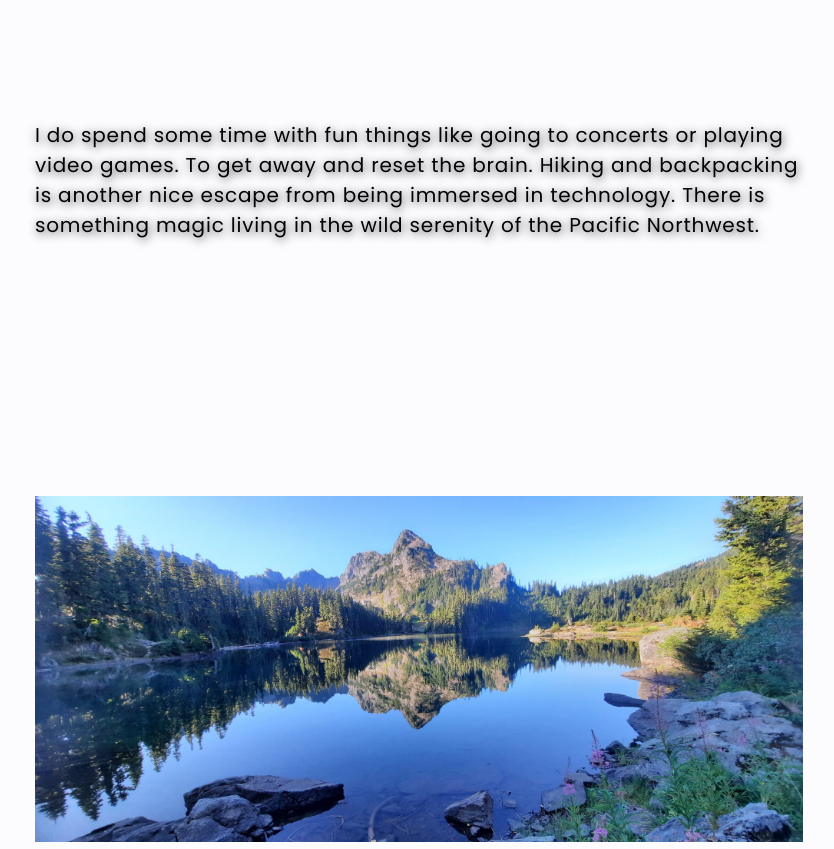
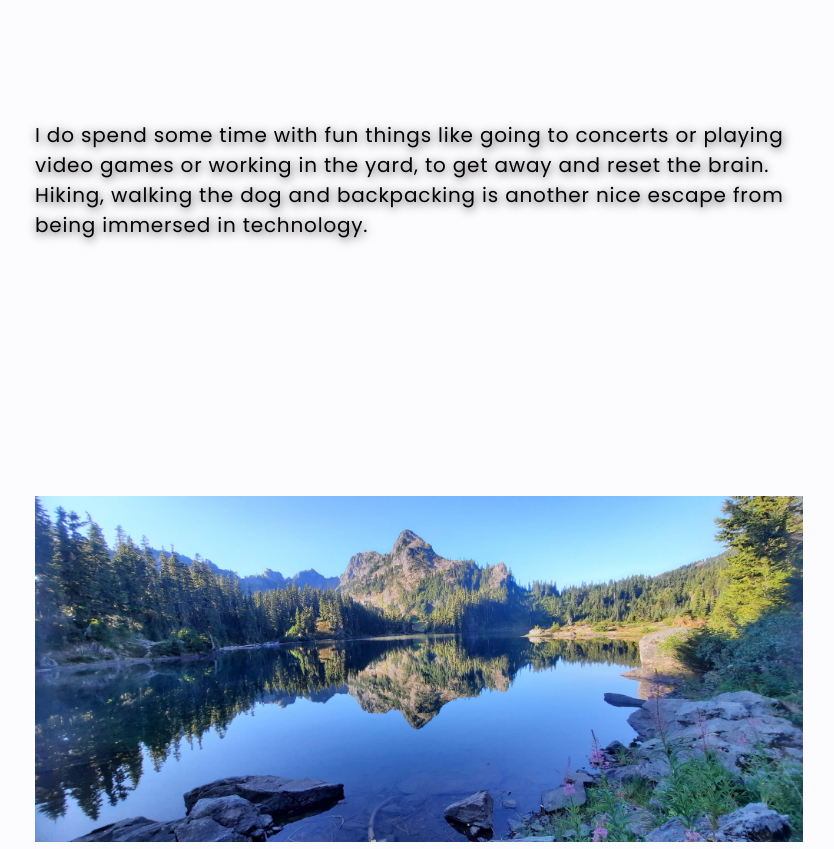
Before and after one commit to aTurbulentMind/portfolioV2, a SvelteKit app: page /about in a window 1280 px wide. Shown: the part 1740-2589 px from the top of the page, without its empty margins (221-1055 px from the left). Built offline with nearby package versions, Linux system fonts and the light colour scheme; no server answers.

Commit message:
Add files via upload

```diff
--- a/src/routes/about/+page.svelte
+++ b/src/routes/about/+page.svelte
@@ -20,9 +20,9 @@
 </p>
 
 <p>
-	I do spend some time with fun things like going to concerts or playing video games. To get away
-	and reset the brain. Hiking and backpacking is another nice escape from being immersed in
-	technology. There is something magic living in the wild serenity of the Pacific Northwest.
+	I do spend some time with fun things like going to concerts or playing video games or working in
+	the yard, to get away and reset the brain. Hiking, walking the dog and backpacking is another nice
+	escape from being immersed in technology.
 </p>
 
 <img src={Nature1} alt="a sunny day on top of a mountain at a lake. It is serene" />
```
